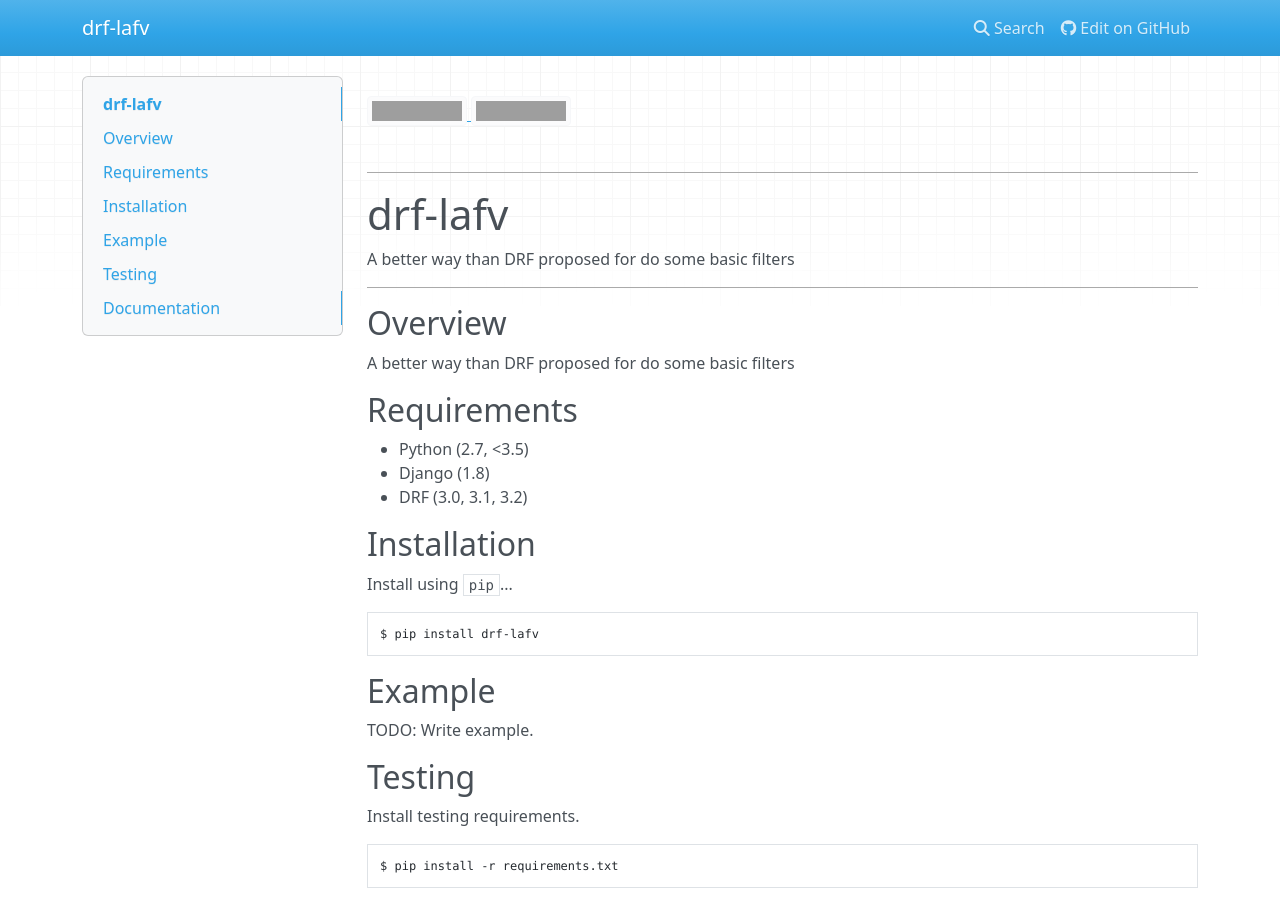
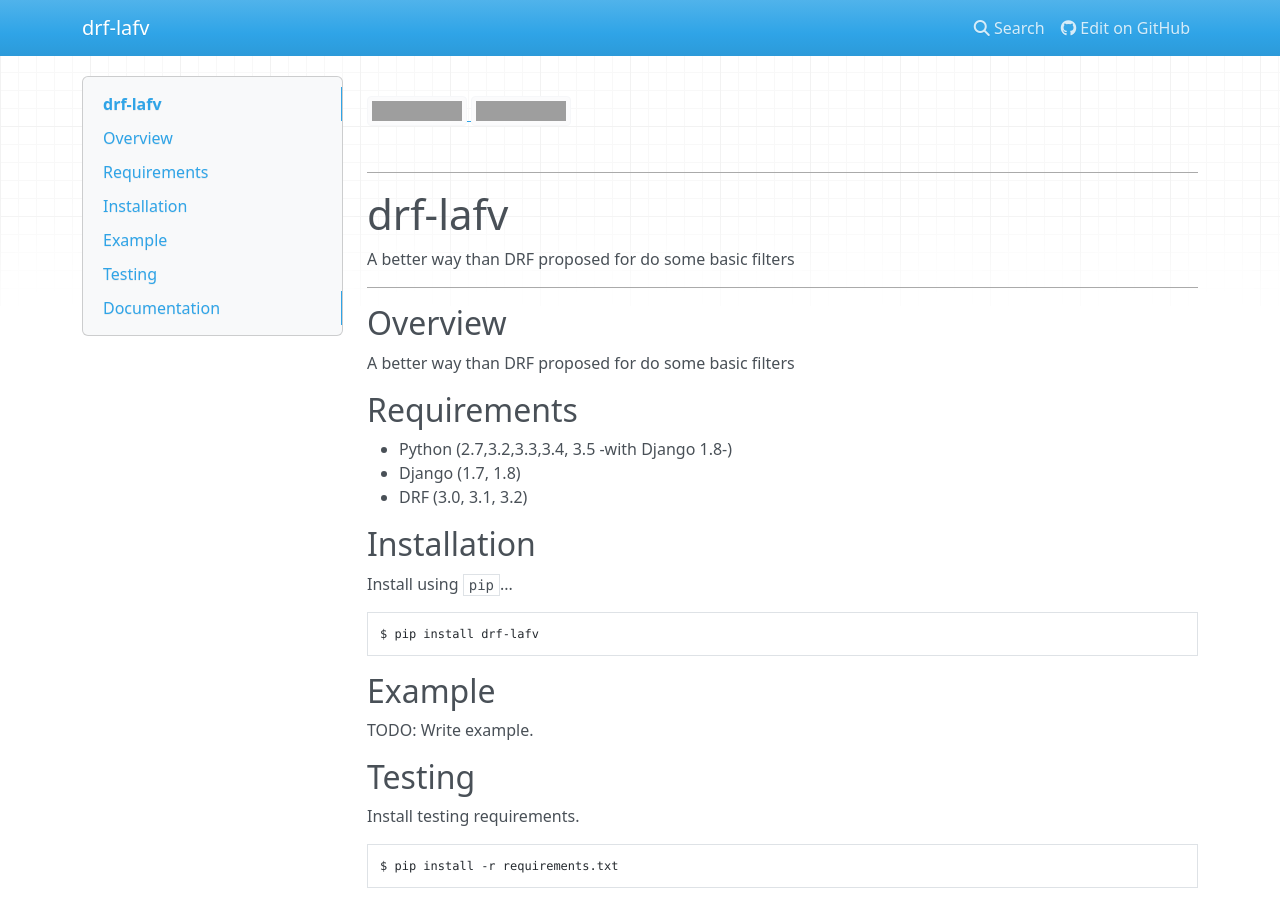
Before and after one commit to angvp/drf-lafv, an MkDocs documentation site: the page built from docs/index.md, in a window 1280 px wide and 900 px high. Built offline with MkDocs 1.6.1, drawn with Linux system fonts in a browser that asks for light colours; nearby versions of some CDN libraries; grey boxes are pictures that could not be loaded.

Commit message:
Improved support for Django 1.7 and Python 3

```diff
--- a/.travis.yml
+++ b/.travis.yml
@@ -5,9 +5,15 @@
 env:
     - TOX_ENV=py27-flake8
     - TOX_ENV=py27-docs
+    - TOX_ENV=py27-django1.7-drf3.0
+    - TOX_ENV=py27-django1.7-drf3.1
+    - TOX_ENV=py27-django1.7-drf3.2
     - TOX_ENV=py27-django1.8-drf3.0
     - TOX_ENV=py27-django1.8-drf3.1
     - TOX_ENV=py27-django1.8-drf3.2
+    - TOX_ENV=py34-django1.7-drf3.0
+    - TOX_ENV=py34-django1.7-drf3.1
+    - TOX_ENV=py34-django1.7-drf3.2
     - TOX_ENV=py34-django1.8-drf3.0
     - TOX_ENV=py34-django1.8-drf3.1
     - TOX_ENV=py34-django1.8-drf3.2
--- a/docs/index.md
+++ b/docs/index.md
@@ -21,8 +21,8 @@
 
 ## Requirements
 
-* Python (2.7, <3.5)
-* Django (1.8)
+* Python (2.7,3.2,3.3,3.4, 3.5 -with Django 1.8-)
+* Django (1.7, 1.8)
 * DRF (3.0, 3.1, 3.2)
 
 ## Installation
--- a/lafv/__init__.py
+++ b/lafv/__init__.py
@@ -1 +1 @@
-__version__ = '0.0.1'
+__version__ = '0.0.2'
--- a/setup.py
+++ b/setup.py
@@ -88,6 +88,7 @@
         'Programming Language :: Python :: 3',
         'Programming Language :: Python :: 3.3',
         'Programming Language :: Python :: 3.4',
+        'Programming Language :: Python :: 3.5',
         'Topic :: Internet :: WWW/HTTP',
     ]
 )
```
Also changed, not shown: README.rst, 1 other file.
